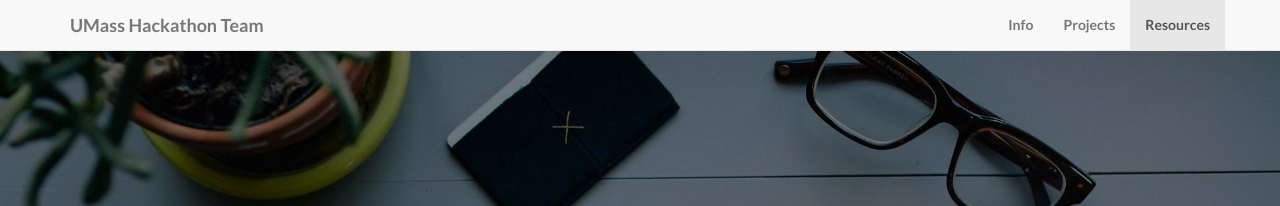
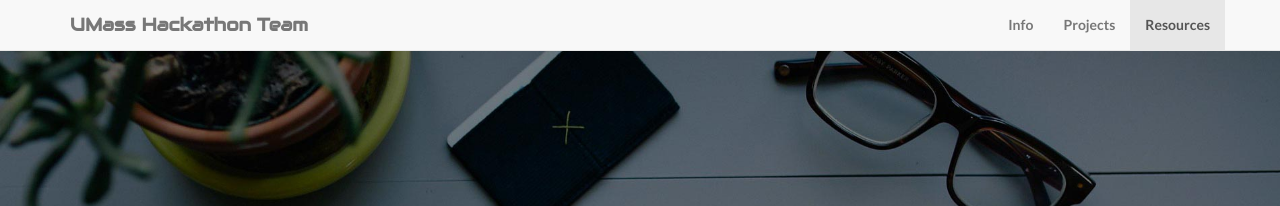
Before and after one commit to UMassHackathonTeam/UMassHackathonTeam.github.io, a Jekyll site: the page built from index.html, in a window 1280 px wide. Shown: the top 206 px of the page. Built offline with Jekyll 4.4.1, drawn with Linux system fonts in a browser that asks for light colours.

Commit message:
Updated Header with Audiowide

```diff
--- a/_includes/header.html
+++ b/_includes/header.html
@@ -9,7 +9,7 @@
                 <span class="icon-bar"></span>
                 <span class="icon-bar"></span>
             </button>
-            <a class="navbar-brand page-scroll" href="#home">{{ site.title }}</a></a>
+            <a class="navbar-brand page-scroll" href="#home"><div style="font-family:Audiowide">{{ site.title }}</div></a></a>
         </div>
         <!-- Collect the nav links, forms, and other content for toggling -->
         <div class="collapse navbar-collapse" id="bs-example-navbar-collapse-1">
```
